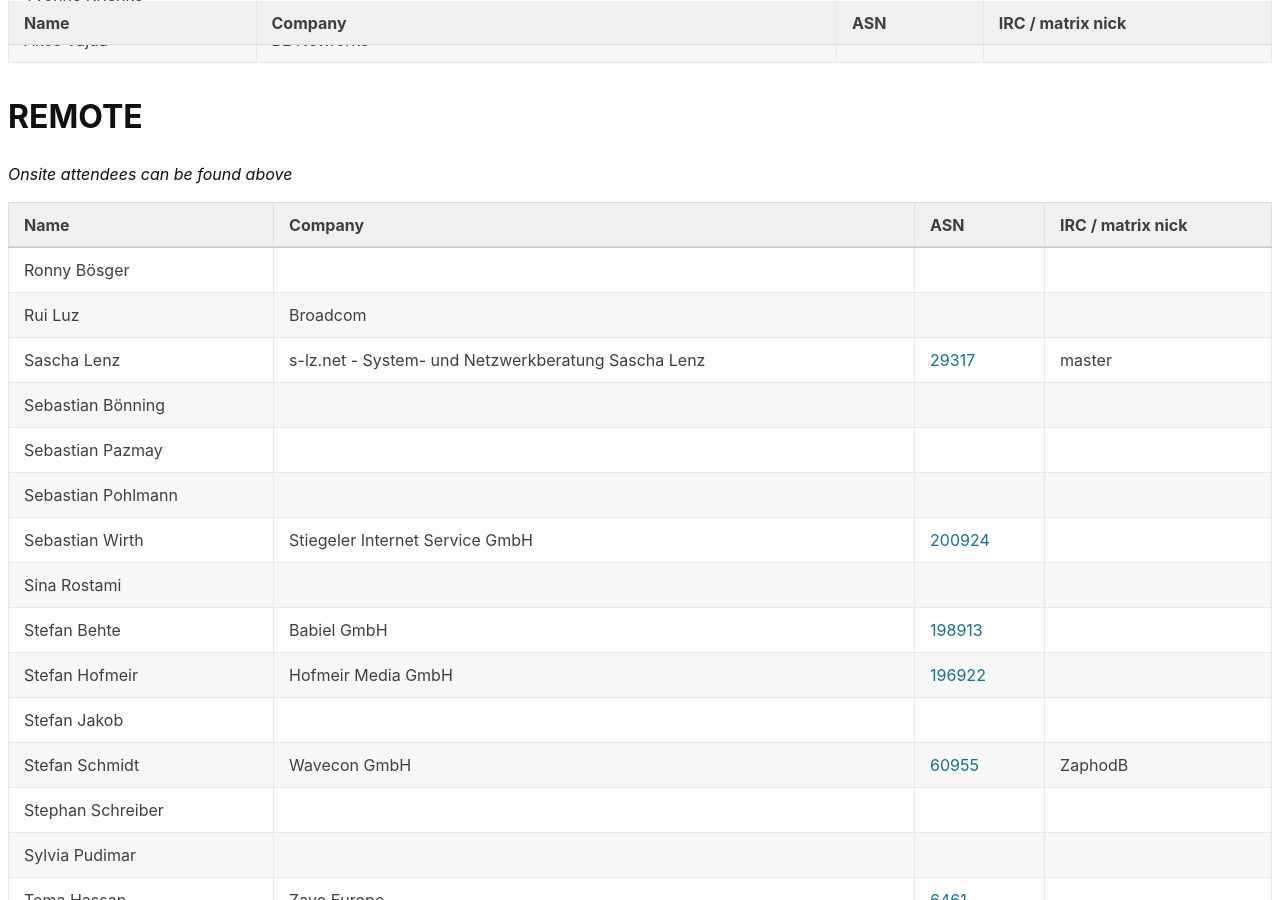
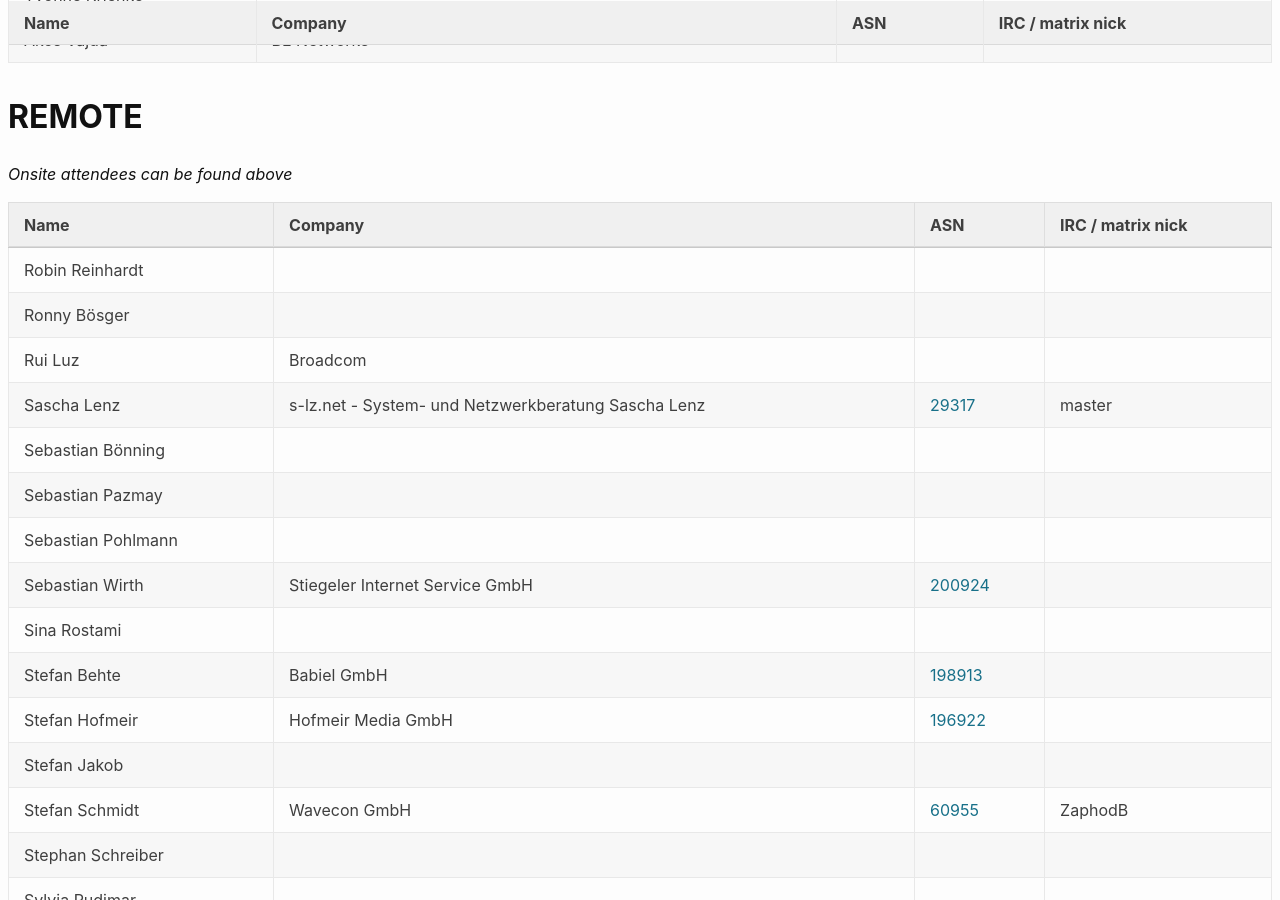
Before and after one commit to denog/pretix-attendeelist, a Jekyll site: the page built from denog16/index.markdown, in a window 1280 px wide and 900 px high, scrolled down 24984 px. Built offline with Jekyll 4.4.1, drawn with Linux system fonts in a browser that asks for light colours.

Commit message:
Latest data: Sat Nov  9 11:10:03 UTC 2024

```diff
--- a/_data/attendees_denog16_online.json
+++ b/_data/attendees_denog16_online.json
@@ -1,4 +1,10 @@
 [
+  {
+    "name": "Robin Reinhardt",
+    "company": null,
+    "irc": null,
+    "asn": null
+  },
   {
     "name": "Ronny Bösger",
     "company": null,
```
